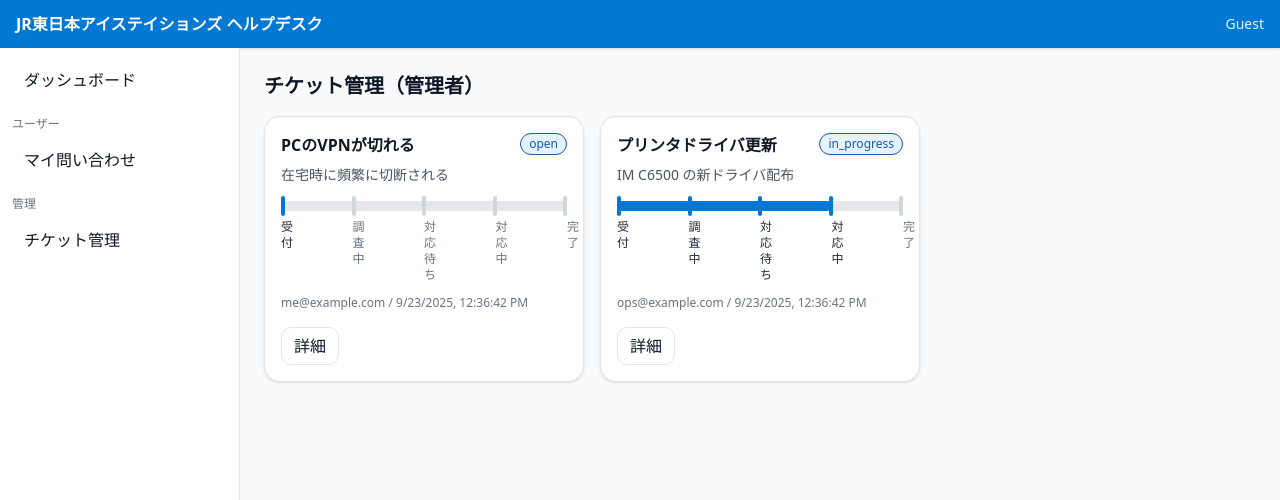
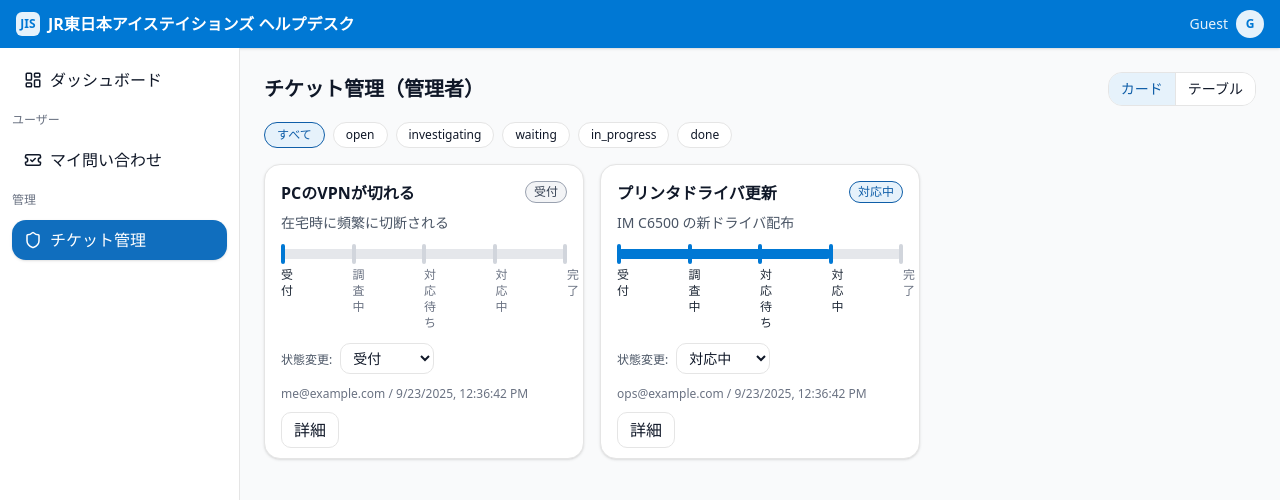
Before and after one commit to rikuo26/helpdesk-ui, a Next.js app: page /admin/tickets in a window 1280 px wide. Shown: the top 500 px of the page. Built offline with nearby package versions, Linux system fonts and the light colour scheme.

Commit message:
UI刷新: Azureポータル風サイドナビ/色バッジ/色付きトースト/管理テーブル切替/フィルタ

```diff
--- a/src/app/admin/tickets/page.tsx
+++ b/src/app/admin/tickets/page.tsx
@@ -1,10 +1,30 @@
+"use client";
+import { useSearchParams, useRouter } from "next/navigation";
 import TicketsGrid from "@/components/TicketsGrid";
+import TicketsTable from "@/components/TicketsTable";
 
 export default function AdminTickets() {
+  const sp = useSearchParams();
+  const router = useRouter();
+  const view = (sp.get("view") ?? "cards") as "cards"|"table";
+
   return (
     <div className="space-y-4">
-      <h1 className="text-xl font-semibold">チケット管理（管理者）</h1>
-      <TicketsGrid scope="all" admin />
+      <div className="flex items-center justify-between">
+        <h1 className="text-xl font-semibold">チケット管理（管理者）</h1>
+        <div className="inline-flex rounded-xl border overflow-hidden">
+          <button
+            className={`px-3 py-1.5 text-sm ${view==="cards" ? "bg-[#E6F2FB] text-[#0f5ea8]" : "bg-white hover:bg-gray-50"}`}
+            onClick={() => router.push("?view=cards")}
+          >カード</button>
+          <button
+            className={`px-3 py-1.5 text-sm border-l ${view==="table" ? "bg-[#E6F2FB] text-[#0f5ea8]" : "bg-white hover:bg-gray-50"}`}
+            onClick={() => router.push("?view=table")}
+          >テーブル</button>
+        </div>
+      </div>
+
+      {view === "cards" ? <TicketsGrid scope="all" admin /> : <TicketsTable />}
     </div>
   );
 }
--- a/src/app/layout.tsx
+++ b/src/app/layout.tsx
@@ -1,7 +1,6 @@
 import "./globals.css";
-import Link from "next/link";
 import { getClientPrincipalFromHeaders } from "@/lib/swaAuth";
-import { ToastContainer } from "@/components/toast";
+import Sidebar from "@/components/Sidebar";
 
 export const metadata = { title: "JR東日本アイステイションズ ヘルプデスク" };
 
@@ -11,33 +10,24 @@ export default async function RootLayout({ children }: { children: React.ReactNo
   return (
     <html lang="ja">
       <body className="min-h-screen bg-gray-50 text-gray-900">
-        {/* ▼ ヘッダー：明るめAzureブルー */}
+        {/* ヘッダー：明るく鮮やかなAzureブルー */}
         <header className="h-12 bg-[#0078D4] text-white flex items-center justify-between px-4 shadow-sm">
-          <div className="font-bold">JR東日本アイステイションズ ヘルプデスク</div>
-          <div className="text-sm/none opacity-90">{p?.userDetails ?? "Guest"}</div>
+          <div className="flex items-center gap-2 font-bold">
+            <div className="w-6 h-6 rounded-sm bg-white/90 text-[#0078D4] grid place-items-center text-xs font-extrabold">JIS</div>
+            <div>JR東日本アイステイションズ ヘルプデスク</div>
+          </div>
+          <div className="flex items-center gap-2">
+            <span className="text-sm/none opacity-90 truncate max-w-[240px]">{p?.userDetails ?? "Guest"}</span>
+            <div className="w-7 h-7 rounded-full bg-white/90 text-[#0078D4] grid place-items-center text-xs font-bold">
+              {(p?.userDetails ?? "G").slice(0,1).toUpperCase()}
+            </div>
+          </div>
         </header>
         <div className="flex">
-          <aside className="w-60 border-r bg-white min-h-[calc(100vh-3rem)] p-3 space-y-2">
-            <NavItem href="/" label="ダッシュボード" />
-            <div className="mt-4 text-xs uppercase text-gray-500">ユーザー</div>
-            <NavItem href="/my/tickets" label="マイ問い合わせ" />
-            <div className="mt-4 text-xs uppercase text-gray-500">管理</div>
-            <NavItem href="/admin/tickets" label="チケット管理" />
-          </aside>
-          <main className="flex-1 p-6">
-            {children}
-          </main>
+          <Sidebar />
+          <main className="flex-1 p-6">{children}</main>
         </div>
-        <ToastContainer />
       </body>
     </html>
   );
 }
-
-function NavItem({ href, label }: { href: string; label: string }) {
-  return (
-    <Link href={href} className="block rounded-xl px-3 py-2 hover:bg-[#E6F2FB]">
-      {label}
-    </Link>
-  );
-}
--- /dev/null
+++ b/src/components/Sidebar.tsx
@@ -0,0 +1,32 @@
+"use client";
+import Link from "next/link";
+import { usePathname } from "next/navigation";
+import { LayoutDashboard, TicketCheck, Shield } from "lucide-react";
+
+export default function Sidebar() {
+  const path = usePathname();
+  return (
+    <aside className="w-60 border-r bg-white min-h-[calc(100vh-3rem)] p-3 space-y-3">
+      <NavItem href="/" label="ダッシュボード" icon={<LayoutDashboard size={18} />} active={path === "/"} />
+      <div className="mt-2 text-xs uppercase text-gray-500">ユーザー</div>
+      <NavItem href="/my/tickets" label="マイ問い合わせ" icon={<TicketCheck size={18} />} active={path.startsWith("/my")} />
+      <div className="mt-2 text-xs uppercase text-gray-500">管理</div>
+      <NavItem href="/admin/tickets" label="チケット管理" icon={<Shield size={18} />} active={path.startsWith("/admin")} />
+    </aside>
+  );
+}
+
+function NavItem({ href, label, icon, active }: { href: string; label: string; icon: React.ReactNode; active: boolean }) {
+  return (
+    <Link
+      href={href}
+      className={[
+        "flex items-center gap-2 rounded-xl px-3 py-2 transition",
+        active ? "bg-[#106EBE] text-white shadow-sm" : "hover:bg-[#E6F2FB] text-gray-900"
+      ].join(" ")}
+    >
+      <span className="shrink-0">{icon}</span>
+      <span className="truncate">{label}</span>
+    </Link>
+  );
+}
--- /dev/null
+++ b/src/components/StatusBadge.tsx
@@ -0,0 +1,15 @@
+export type StatusKey = "open"|"investigating"|"waiting"|"in_progress"|"done";
+
+const MAP: Record<StatusKey, { text: string; cls: string }> = {
+  open:           { text: "受付",     cls: "text-gray-700 border-gray-400 bg-gray-100" },
+  investigating:  { text: "調査中",   cls: "text-orange-700 border-orange-500 bg-orange-50" },
+  waiting:        { text: "対応待ち", cls: "text-yellow-700 border-yellow-500 bg-yellow-50" },
+  in_progress:    { text: "対応中",   cls: "text-[#0f5ea8] border-[#0f5ea8] bg-[#E6F2FB]" },
+  done:           { text: "完了",     cls: "text-green-800 border-green-600 bg-green-50" },
+};
+
+export default function StatusBadge({ value }: { value?: string }) {
+  const v = (["open","investigating","waiting","in_progress","done"].includes(String(value)) ? value : "open") as StatusKey;
+  const { text, cls } = MAP[v];
+  return <span className={`text-xs rounded-full px-2 py-0.5 border ${cls}`}>{text}</span>;
+}
--- a/src/components/TicketsGrid.tsx
+++ b/src/components/TicketsGrid.tsx
@@ -2,6 +2,7 @@
 import { useEffect, useState } from "react";
 import { toast } from "@/components/toast";
 import StatusProgress, { type StatusKey } from "@/components/StatusProgress";
+import StatusBadge from "@/components/StatusBadge";
 
 export type Ticket = {
   id: string;
@@ -15,6 +16,7 @@ export type Ticket = {
 export default function TicketsGrid({ scope, admin }: { scope: "recent"|"mine"|"all"; admin?: boolean }) {
   const [items, setItems] = useState<Ticket[]>([]);
   const [loading, setLoading] = useState(true);
+  const [filter, setFilter] = useState<StatusKey | "all">("all"); // マイページ用の簡易フィルタ
 
   async function refresh() {
     const res = await fetch(`/api/tickets?scope=${scope}`, { cache: "no-store" });
@@ -33,8 +35,7 @@ export default function TicketsGrid({ scope, admin }: { scope: "recent"|"mine"|"
 
   async function updateStatus(id: string, status: StatusKey) {
     try {
-      // 楽観更新
-      setItems(prev => prev.map(t => t.id === id ? { ...t, status } : t));
+      setItems(prev => prev.map(t => t.id === id ? { ...t, status } : t)); // 楽観更新
       const res = await fetch(`/api/tickets/${id}`, {
         method: "PATCH",
         headers: { "Content-Type": "application/json" },
@@ -48,37 +49,72 @@ export default function TicketsGrid({ scope, admin }: { scope: "recent"|"mine"|"
     }
   }
 
+  const shown = items.filter(t => filter==="all" ? true : (t.status === filter));
+
   if (loading) return <div>読み込み中…</div>;
   if (items.length === 0) return <div className="text-gray-500">チケットはありません。</div>;
 
   return (
+    <>
+      {/* フィルタ（マイページや一覧でも使える簡易版） */}
+      <div className="mb-4 flex flex-wrap gap-2">
+        {["all","open","investigating","waiting","in_progress","done"].map((k) => (
+          <button
+            key={k}
+            className={`text-xs rounded-full px-3 py-1 border transition ${
+              (filter===k ? "bg-[#E6F2FB] border-[#0f5ea8] text-[#0f5ea8]" : "bg-white hover:bg-gray-50")
+            }`}
+            onClick={() => setFilter(k as any)}
+          >
+            {k==="all" ? "すべて" : k}
+          </button>
+        ))}
+      </div>
+
       <div className="grid grid-cols-1 md:grid-cols-2 xl:grid-cols-3 gap-4">
-      {items.map(t => (
-        <article key={t.id} className="bg-white border rounded-2xl p-4 shadow-sm">
+        {shown.map(t => (
+          <article key={t.id} className="bg-white border rounded-2xl p-4 shadow-sm hover:shadow-md hover:-translate-y-[1px] transition">
             <div className="flex items-start justify-between">
               <h2 className="font-semibold line-clamp-1">{t.title}</h2>
-            <span className="text-xs rounded-full px-2 py-0.5 border text-[#0f5ea8] border-[#0f5ea8] bg-[#E6F2FB]">
-              {t.status ?? "open"}
-            </span>
+              <StatusBadge value={t.status} />
             </div>
 
             <p className="mt-2 text-sm text-gray-600 line-clamp-3">{t.description}</p>
 
-          {/* 管理者のみクリックで更新可能 */}
+            {/* 進捗バー（管理者はクリック可能） */}
             <StatusProgress
               current={t.status}
               editable={!!admin}
-            onChange={(next) => updateStatus(t.id, next)}
+              onChange={(next) => admin && updateStatus(t.id, next)}
             />
+
+            {/* 管理者向けのドロップダウン（補助） */}
+            {admin && (
+              <div className="mt-3">
+                <label className="text-xs mr-2 text-gray-600">状態変更:</label>
+                <select
+                  className="text-sm border rounded-lg px-2 py-1"
+                  value={t.status ?? "open"}
+                  onChange={(e) => updateStatus(t.id, e.target.value as StatusKey)}
+                >
+                  <option value="open">受付</option>
+                  <option value="investigating">調査中</option>
+                  <option value="waiting">対応待ち</option>
+                  <option value="in_progress">対応中</option>
+                  <option value="done">完了</option>
+                </select>
+              </div>
+            )}
 
             <div className="mt-3 text-xs text-gray-500">
               {(t.owner ?? "me")} / {new Date(t.createdAt ?? Date.now()).toLocaleString()}
             </div>
-          <div className="mt-4 flex gap-2">
+            <div className="mt-4">
               <a className="px-3 py-1.5 rounded-lg border hover:bg-[#E6F2FB]" href={`/tickets/${t.id}`}>詳細</a>
             </div>
           </article>
         ))}
       </div>
+    </>
   );
 }
--- /dev/null
+++ b/src/components/TicketsTable.tsx
@@ -0,0 +1,61 @@
+"use client";
+import { useEffect, useState } from "react";
+import { toast } from "@/components/toast";
+import type { StatusKey } from "@/components/StatusProgress";
+import StatusBadge from "@/components/StatusBadge";
+
+export type Ticket = {
+  id: string;
+  title: string;
+  description: string;
+  owner?: string;
+  status?: StatusKey;
+  createdAt?: string;
+};
+
+export default function TicketsTable() {
+  const [items, setItems] = useState<Ticket[]>([]);
+  const [loading, setLoading] = useState(true);
+
+  async function refresh() {
+    const res = await fetch(`/api/tickets?scope=all`, { cache: "no-store" });
+    if (!res.ok) throw new Error(String(res.status));
+    setItems(await res.json());
+  }
+
+  useEffect(() => {
+    (async () => { try { await refresh(); } catch { toast.error("取得失敗"); } finally { setLoading(false); } })();
+  }, []);
+
+  if (loading) return <div>読み込み中…</div>;
+  if (items.length === 0) return <div className="text-gray-500">チケットはありません。</div>;
+
+  return (
+    <div className="overflow-auto rounded-xl border bg-white">
+      <table className="min-w-[720px] w-full text-sm">
+        <thead className="bg-gray-50 text-gray-600">
+          <tr>
+            <th className="text-left px-4 py-2">タイトル</th>
+            <th className="text-left px-4 py-2">所有者</th>
+            <th className="text-left px-4 py-2">ステータス</th>
+            <th className="text-left px-4 py-2">作成日時</th>
+            <th className="text-left px-4 py-2">操作</th>
+          </tr>
+        </thead>
+        <tbody>
+          {items.map(t => (
+            <tr key={t.id} className="border-t hover:bg-gray-50">
+              <td className="px-4 py-2">{t.title}</td>
+              <td className="px-4 py-2">{t.owner ?? "me"}</td>
+              <td className="px-4 py-2"><StatusBadge value={t.status} /></td>
+              <td className="px-4 py-2">{new Date(t.createdAt ?? Date.now()).toLocaleString()}</td>
+              <td className="px-4 py-2">
+                <a className="px-3 py-1.5 rounded-lg border hover:bg-[#E6F2FB]" href={`/tickets/${t.id}`}>詳細</a>
+              </td>
+            </tr>
+          ))}
+        </tbody>
+      </table>
+    </div>
+  );
+}
--- a/src/components/toast.tsx
+++ b/src/components/toast.tsx
@@ -1,10 +1,11 @@
 "use client";
 import React from "react";
 
-let notify: ((type: "info"|"success"|"error", msg: string) => void) | null = null;
+type ToastType = "info"|"success"|"error";
+let notify: ((type: ToastType, msg: string) => void) | null = null;
 
 export function ToastContainer() {
-  const [items, setItems] = React.useState<{ id: number; type: string; msg: string }[]>([]);
+  const [items, setItems] = React.useState<{ id: number; type: ToastType; msg: string }[]>([]);
   const seqRef = React.useRef(0);
 
   React.useEffect(() => {
@@ -16,10 +17,15 @@ export function ToastContainer() {
     return () => { notify = null; };
   }, []);
 
+  const color = (t: ToastType) =>
+    t==="success" ? "border-green-600 bg-green-50 text-green-800"
+    : t==="error" ? "border-red-600 bg-red-50 text-red-800"
+    : "border-[#0f5ea8] bg-[#E6F2FB] text-[#0f5ea8]";
+
   return (
-    <div className="fixed bottom-4 right-4 space-y-2 z-50">
+    <div className="fixed top-4 right-4 space-y-2 z-50">
       {items.map(t => (
-        <div key={t.id} className="px-4 py-2 rounded-lg shadow bg-white border">
+        <div key={t.id} className={`px-4 py-2 rounded-xl shadow border ${color(t.type)}`}>
           <span className="text-sm">{t.msg}</span>
         </div>
       ))}
```
Lines whose indentation alone changed are shown as unchanged.
